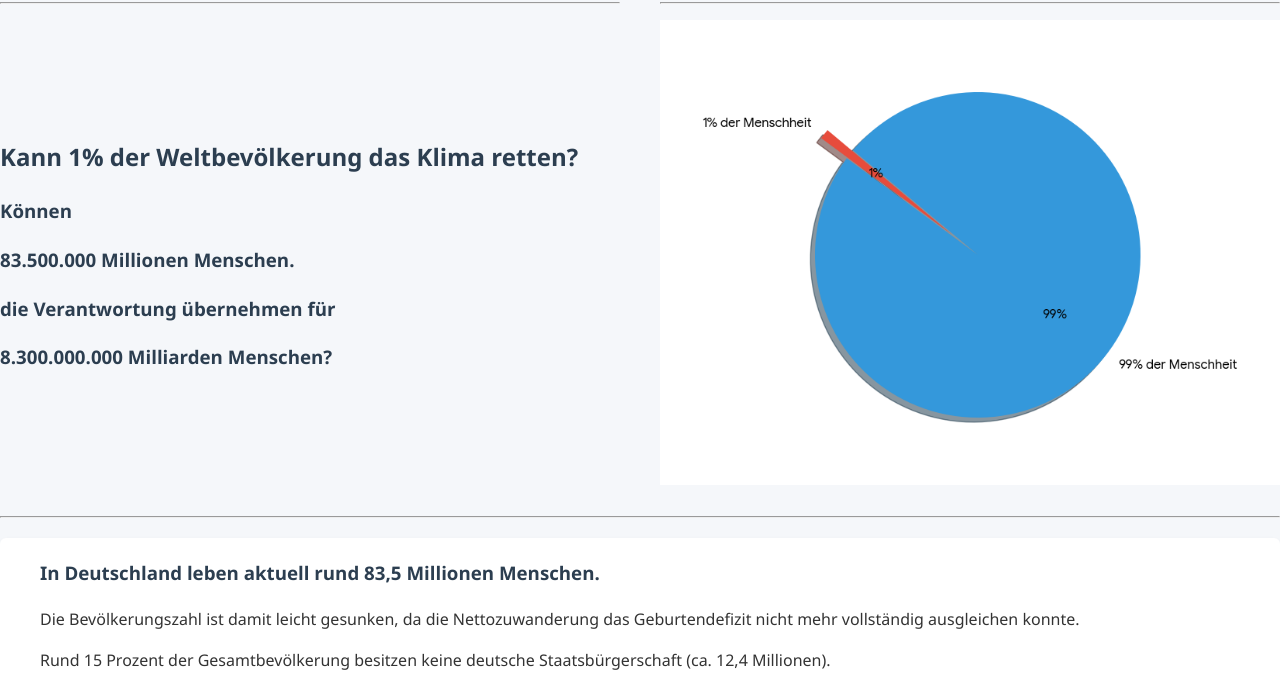
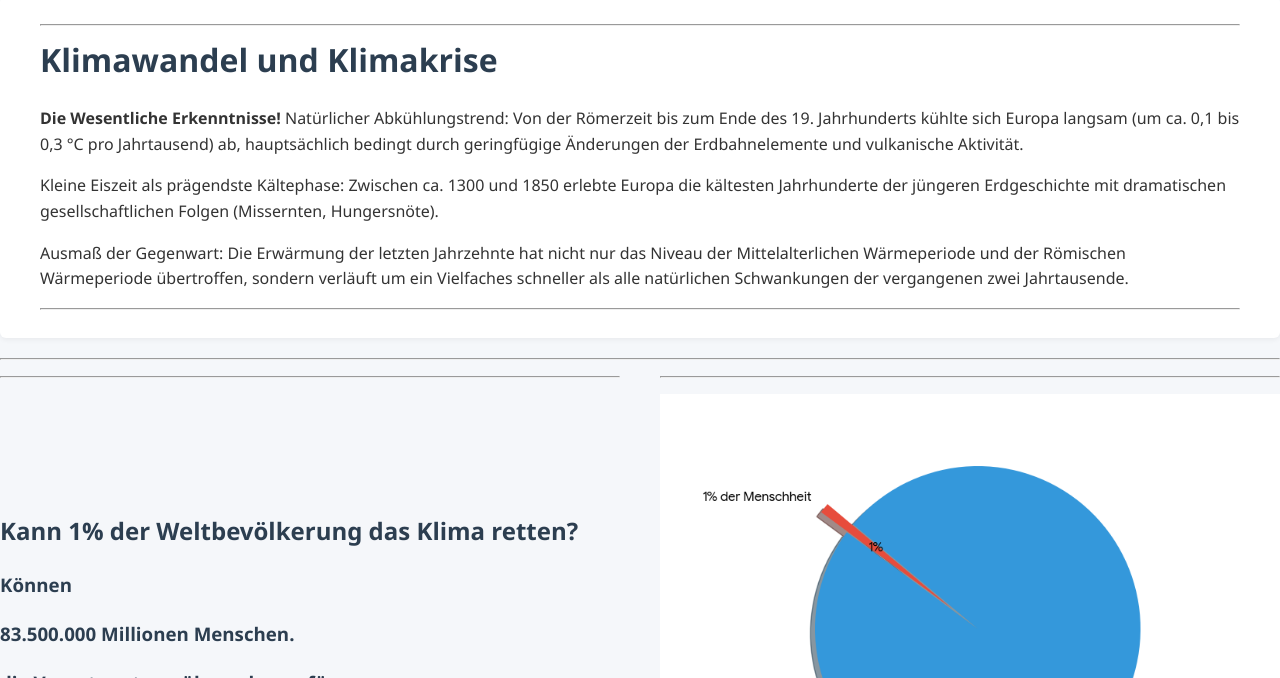
Before and after one commit to TheGermanTruth/TheGermanTruth, a Jekyll site: the page built from index.md, in a window 1280 px wide and 900 px high, scrolled down 828 px, cut to the strip 222-900 px from the top of the window. Built offline with Jekyll 4.4.1, drawn with Linux system fonts in a browser that asks for light colours.

Commit message:
Update index.md

```diff
--- a/index.md
+++ b/index.md
@@ -2,6 +2,26 @@
 layout: default
 title: "Die Co2 Lüge"
 ---
+
+<div class="section one-column" markdown="1">
+
+---
+
+# Klimawandel und Klimakrise
+
+**Die Wesentliche Erkenntnisse!**
+Natürlicher Abkühlungstrend: Von der Römerzeit bis zum Ende des 19. Jahrhunderts kühlte sich Europa langsam (um ca. 0,1 bis 0,3 °C pro Jahrtausend) ab,
+hauptsächlich bedingt durch geringfügige Änderungen der Erdbahnelemente und vulkanische Aktivität.
+
+Kleine Eiszeit als prägendste Kältephase: Zwischen ca. 1300 und 1850 erlebte Europa die kältesten Jahrhunderte der jüngeren Erdgeschichte mit dramatischen
+gesellschaftlichen Folgen (Missernten, Hungersnöte).
+
+Ausmaß der Gegenwart: Die Erwärmung der letzten Jahrzehnte hat nicht nur das Niveau der Mittelalterlichen Wärmeperiode und der Römischen Wärmeperiode
+übertroffen, sondern verläuft um ein Vielfaches schneller als alle natürlichen Schwankungen der vergangenen zwei Jahrtausende.
+
+---
+
+</div>
 
 ---
 
```
